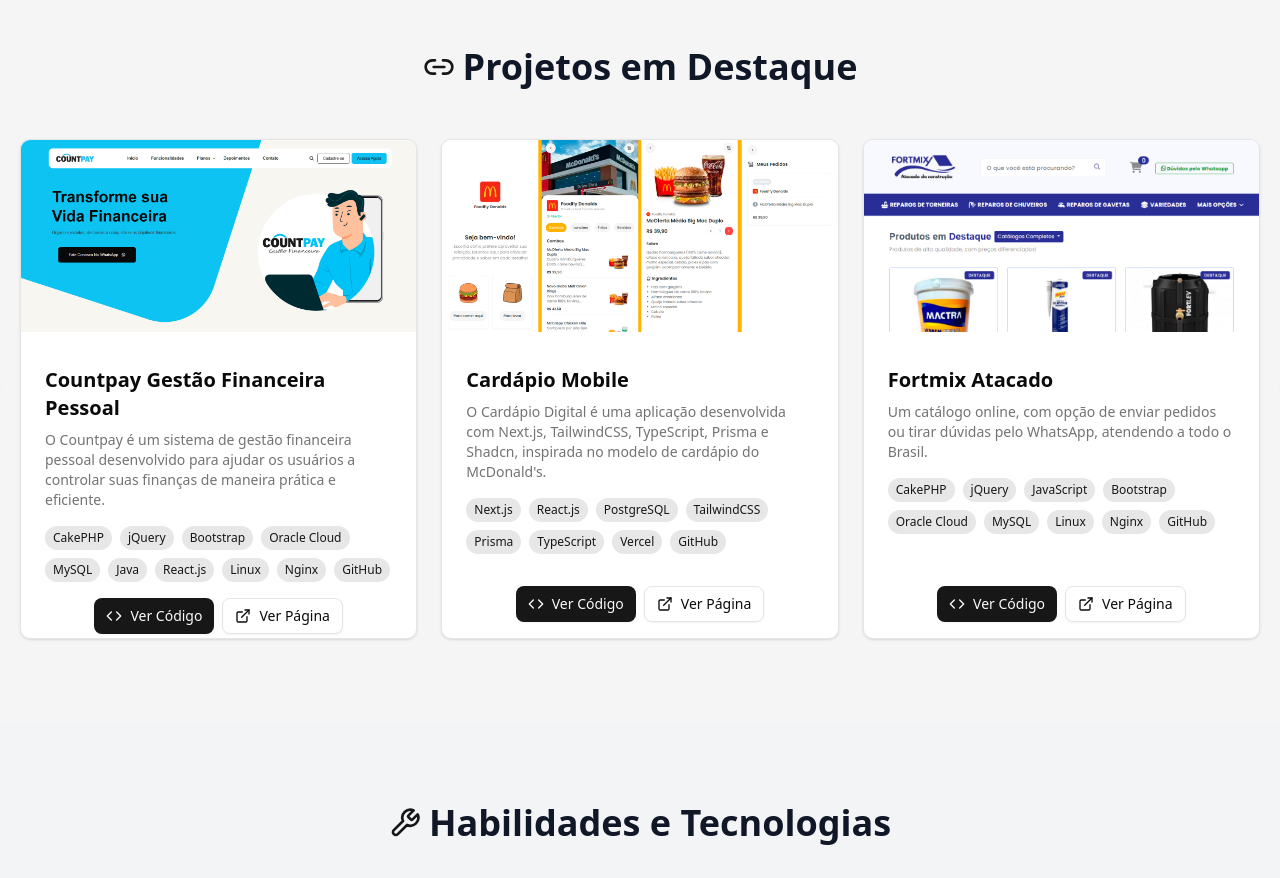
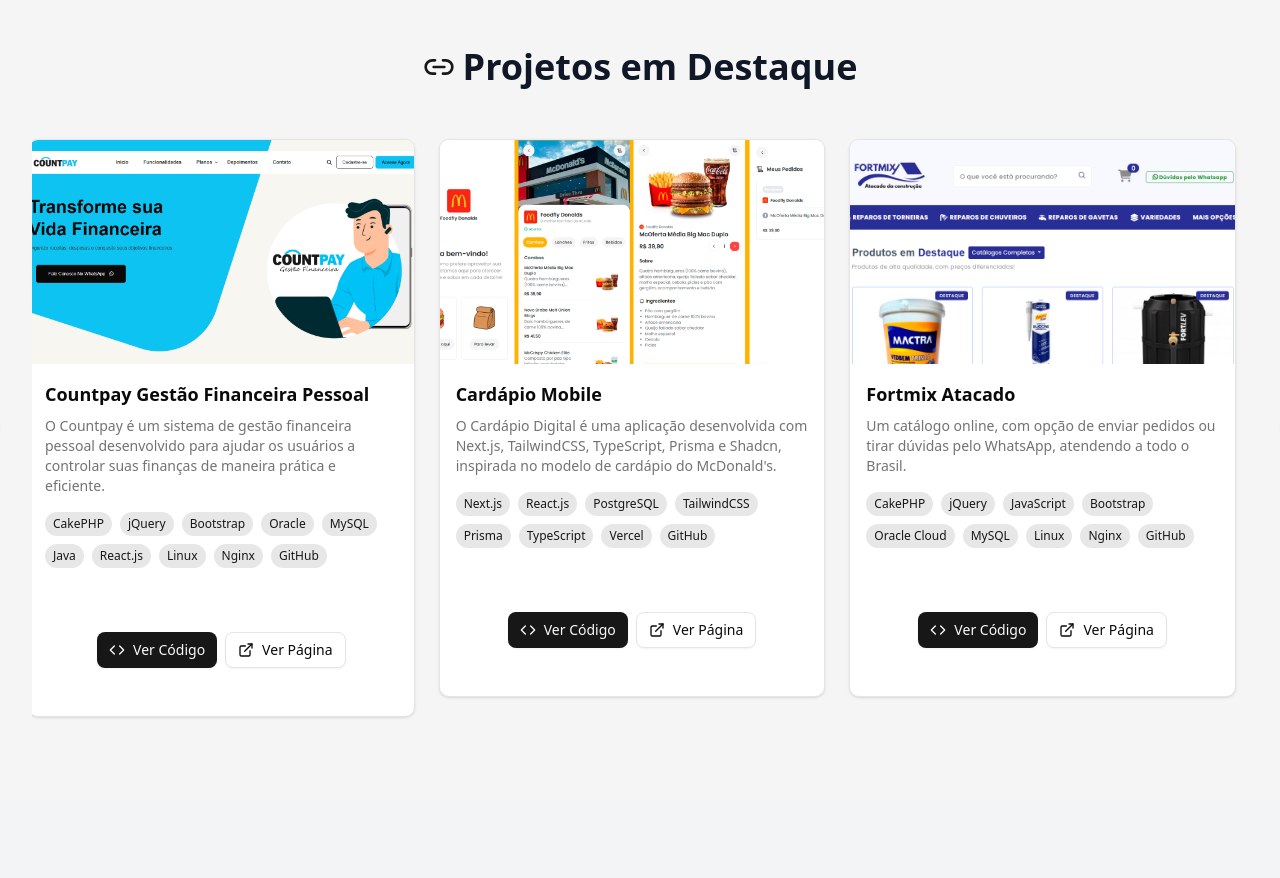
Before and after one commit to lucasheideric-dev/Portfolio, an Astro site: page / in a window 1280 px wide. Shown: the part 3060-3938 px from the top of the page. Built offline with nearby package versions, Linux system fonts and the light colour scheme; Astro itself is replaced by a stand-in of ours.

Commit message:
Atualizações

```diff
--- a/package.json
+++ b/package.json
@@ -11,6 +11,7 @@
   "dependencies": {
     "@astrojs/react": "^4.2.1",
     "@radix-ui/react-slot": "^1.1.2",
+    "@radix-ui/react-tooltip": "^1.1.8",
     "@shadcn/ui": "^0.0.4",
     "@tailwindcss/vite": "^4.0.14",
     "astro": "^5.5.1",
--- a/src/components/project-carousel.tsx
+++ b/src/components/project-carousel.tsx
@@ -20,7 +20,7 @@
       "CakePHP",
       "jQuery",
       "Bootstrap",
-      "Oracle Cloud",
+      "Oracle",
       "MySQL",
       "Java",
       "React.js",
@@ -28,6 +28,8 @@
       "Nginx",
       "GitHub",
     ],
+    github: "",
+    link: "https://countpay.com.br/",
   },
   {
     title: "Cardápio Mobile",
@@ -44,6 +46,8 @@
       "Vercel",
       "GitHub",
     ],
+    github: "https://github.com/lucasheideric-dev/FastFood-App",
+    link: "https://fast-food-app-opal.vercel.app/foodfly",
   },
   {
     title: "Fortmix Atacado",
@@ -61,6 +65,8 @@
       "Nginx",
       "GitHub",
     ],
+    github: "",
+    link: "https://fortmixatacado.com.br/",
   },
   {
     title: "Ollé Sports",
@@ -77,6 +83,8 @@
       "Nginx",
       "GitHub",
     ],
+    github: "https://github.com/lucasheideric-dev/Olle-Sports",
+    link: "",
   },
   {
     title: "Poupe Agora",
@@ -92,6 +100,8 @@
       "jQuery",
       "GitHub",
     ],
+    github: "",
+    link: "https://poupeagora.com.br/",
   },
 ];
 
@@ -102,31 +112,32 @@
         align: "start",
         loop: true,
       }}
-      className="w-full max-w-7xl mx-auto"
+      className="w-full max-w-7xl mx-auto px-4"
     >
       <CarouselContent>
         {projects.map((project, index) => (
-          <CarouselItem key={index} className="md:basis-1/2 lg:basis-1/3">
+          <CarouselItem
+            key={index}
+            className="basis-full sm:basis-1/2 md:basis-1/2 lg:basis-1/2 xl:basis-1/3 px-2"
+          >
             <div className="p-1">
-              <Card className="overflow-hidden h-[500px]">
-                {" "}
-                {/* Ajuste a altura conforme necessário */}
-                <CardContent className="p-0 h-full flex flex-col">
-                  <a href="#" target="_blank">
+              <Card className="overflow-hidden h-auto">
+                <CardContent className="p-0 flex flex-col h-full">
+                  <div>
                     <div className="relative group">
                       <img
                         src={project.image}
                         alt={project.title}
-                        className="w-full h-48 object-cover transition-transform duration-300 group-hover:scale-105"
+                        className="w-full h-40 sm:h-48 md:h-56 object-cover transition-transform duration-300 group-hover:scale-105"
                       />
                     </div>
-                  </a>
+                  </div>
 
-                  <div className="mt-2.5 p-6 pb-0 flex-grow">
-                    <h3 className="text-xl font-semibold mb-2">
+                  <div className="p-4 flex-grow">
+                    <h3 className="text-lg font-semibold mb-2">
                       {project.title}
                     </h3>
-                    <p className="text-muted-foreground text-sm mb-4">
+                    <p className="text-sm text-muted-foreground mb-4">
                       {project.description}
                     </p>
                     <div className="flex flex-wrap gap-2">
@@ -141,13 +152,48 @@
                     </div>
                   </div>
 
-                  <div className="w-full flex justify-center items-center p-4 gap-2">
-                    <Button variant={"default"}>
-                      <Code /> Ver Código
-                    </Button>
-                    <Button variant={"outline"}>
-                      <ExternalLink /> Ver Página
-                    </Button>
+                  <div className="w-full flex flex-wrap justify-center items-center p-4 gap-2">
+                    <div className="w-full flex flex-wrap justify-center items-center p-4 gap-2">
+                      <div className="w-full flex flex-wrap justify-center items-center p-4 gap-2">
+                        <a
+                          href={project.github ? project.github : "#"}
+                          target={project.github ? "_blank" : "_self"}
+                          rel="noopener noreferrer"
+                          onClick={(e) => {
+                            if (!project.github) {
+                              e.preventDefault();
+                              alert("Código deste projeto é reservado.");
+                            }
+                          }}
+                        >
+                          <Button
+                            variant={"default"}
+                            className="w-full cursor-pointer sm:w-auto"
+                          >
+                            <Code /> Ver Código
+                          </Button>
+                        </a>
+
+                        <a
+                          href={project.link ? project.link : "#"}
+                          target={project.link ? "_blank" : "_self"}
+                          rel="noopener noreferrer"
+                          onClick={(e) => {
+                            if (!project.link) {
+                              e.preventDefault();
+                              alert("Página indisponível para este projeto!");
+                            }
+                          }}
+                        >
+                          <Button
+                            variant={"outline"}
+                            className="w-full cursor-pointer sm:w-auto"
+                          >
+                            <ExternalLink /> Ver Página
+                          </Button>
+                        </a>
+                      </div>
+                    </div>
                   </div>
                 </CardContent>
               </Card>
@@ -156,8 +202,8 @@
         ))}
       </CarouselContent>
 
-      <CarouselPrevious className="hidden md:flex" />
-      <CarouselNext className="hidden md:flex" />
+      <CarouselPrevious className="hidden md:flex sm:flex" />
+      <CarouselNext className="hidden md:flex sm:flex" />
     </Carousel>
   );
 }
```
Also changed, not shown: 1 other file.
